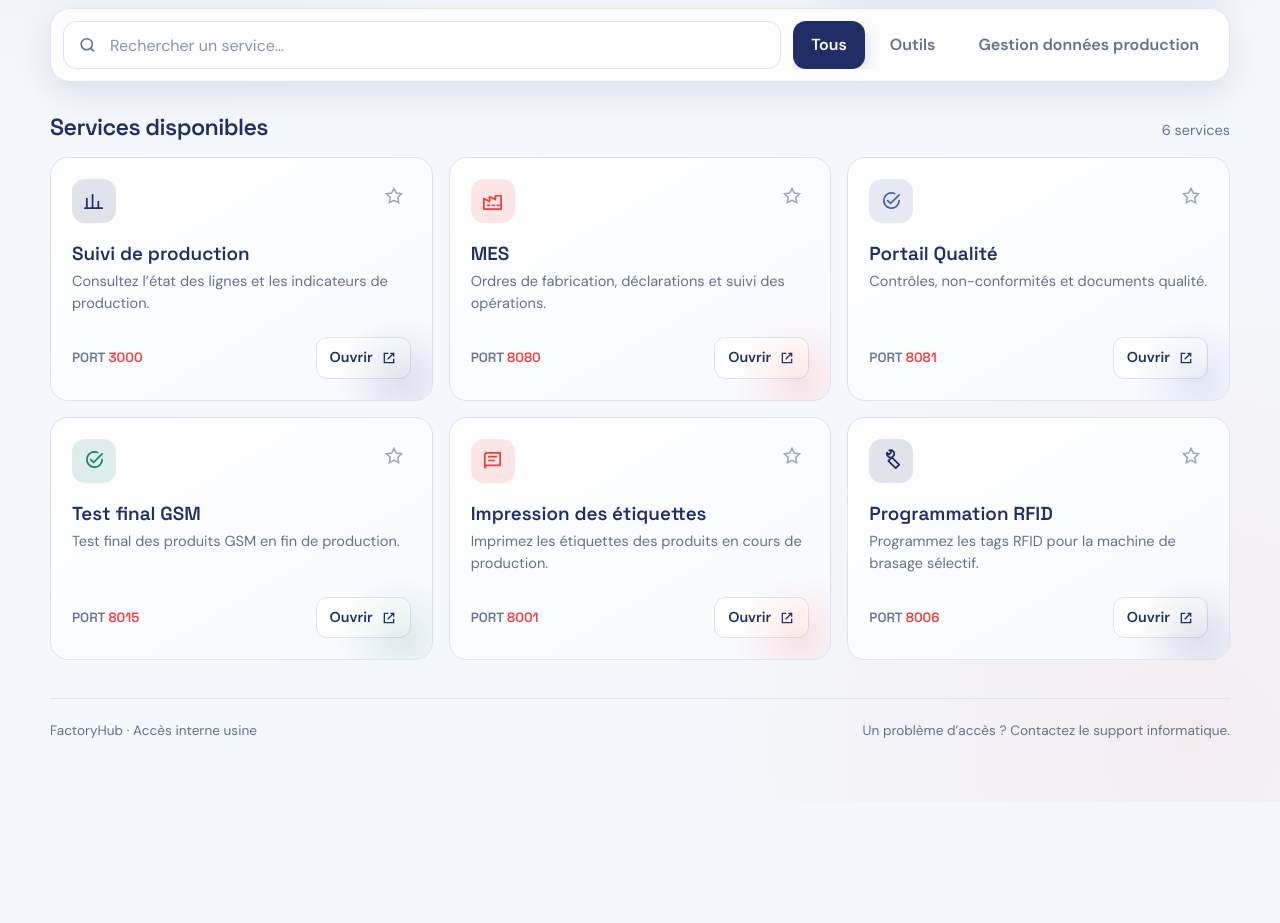
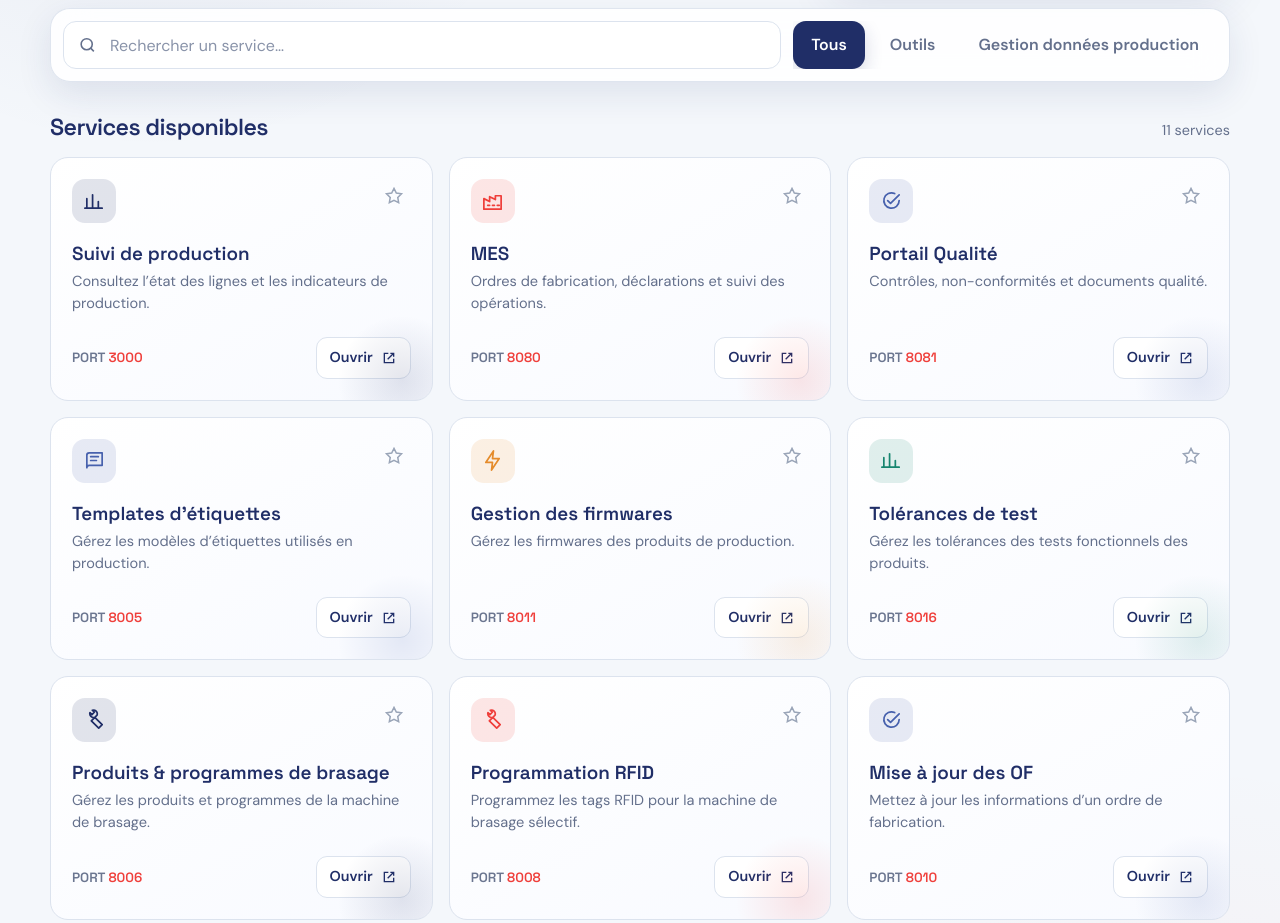
Before and after one commit to hsoeur/Factory-Hub, a plain HTML site: page dist/index.html in a window 1280 px wide. Shown: the part 380-1303 px from the top of the page. Before the commit the page ends 1182 px from the top, so only its background shows below. Drawn offline with Linux system fonts and the light colour scheme.

Commit message:
Update Site source

```diff
--- a/dist/index.html
+++ b/dist/index.html
@@ -180,9 +180,14 @@
       { id: 'production', name: 'Suivi de production', description: 'Consultez l’état des lignes et les indicateurs de production.', port: 3000, category: 'Gestion données production', icon: 'chart', color: '#202e67' },
       { id: 'mes', name: 'MES', description: 'Ordres de fabrication, déclarations et suivi des opérations.', port: 8080, category: 'Gestion données production', icon: 'factory', color: '#ef3f3b' },
       { id: 'quality', name: 'Portail Qualité', description: 'Contrôles, non-conformités et documents qualité.', port: 8081, category: 'Gestion données production', icon: 'check', color: '#4761ad' },
+      { id: 'templates-etiquettes', name: 'Templates d’étiquettes', description: 'Gérez les modèles d’étiquettes utilisés en production.', port: 8005, category: 'Gestion données production', icon: 'book', color: '#4761ad' },
+      { id: 'firmwares', name: 'Gestion des firmwares', description: 'Gérez les firmwares des produits de production.', port: 8011, category: 'Gestion données production', icon: 'bolt', color: '#e58c2c' },
+      { id: 'tolerances', name: 'Tolérances de test', description: 'Gérez les tolérances des tests fonctionnels des produits.', port: 8016, category: 'Gestion données production', icon: 'chart', color: '#16856f' },
+      { id: 'programmes-brasage', name: 'Produits & programmes de brasage', description: 'Gérez les produits et programmes de la machine de brasage.', port: 8006, category: 'Gestion données production', icon: 'tool', color: '#202e67' },
+      { id: 'programmation-rfid', name: 'Programmation RFID', description: 'Programmez les tags RFID pour la machine de brasage sélectif.', port: 8008, category: 'Gestion données production', icon: 'tool', color: '#ef3f3b' },
+      { id: 'mise-a-jour-of', name: 'Mise à jour des OF', description: 'Mettez à jour les informations d’un ordre de fabrication.', port: 8010, category: 'Gestion données production', icon: 'check', color: '#4761ad' },
       { id: 'test-gsm', name: 'Test final GSM', description: 'Test final des produits GSM en fin de production.', port: 8015, category: 'Outils', icon: 'check', color: '#16856f' },
-      { id: 'impression-etiquettes', name: 'Impression des étiquettes', description: 'Imprimez les étiquettes des produits en cours de production.', port: 8001, category: 'Outils', icon: 'book', color: '#ef3f3b' },
-      { id: 'programmation-rfid', name: 'Programmation RFID', description: 'Programmez les tags RFID pour la machine de brasage sélectif.', port: 8006, category: 'Outils', icon: 'tool', color: '#202e67' }
+      { id: 'impression-etiquettes', name: 'Impression des étiquettes', description: 'Imprimez les étiquettes des produits en cours de production.', port: 8001, category: 'Outils', icon: 'book', color: '#ef3f3b' }
     ];
 
     const icons = {
```
Also changed, not shown: 1 other file.
